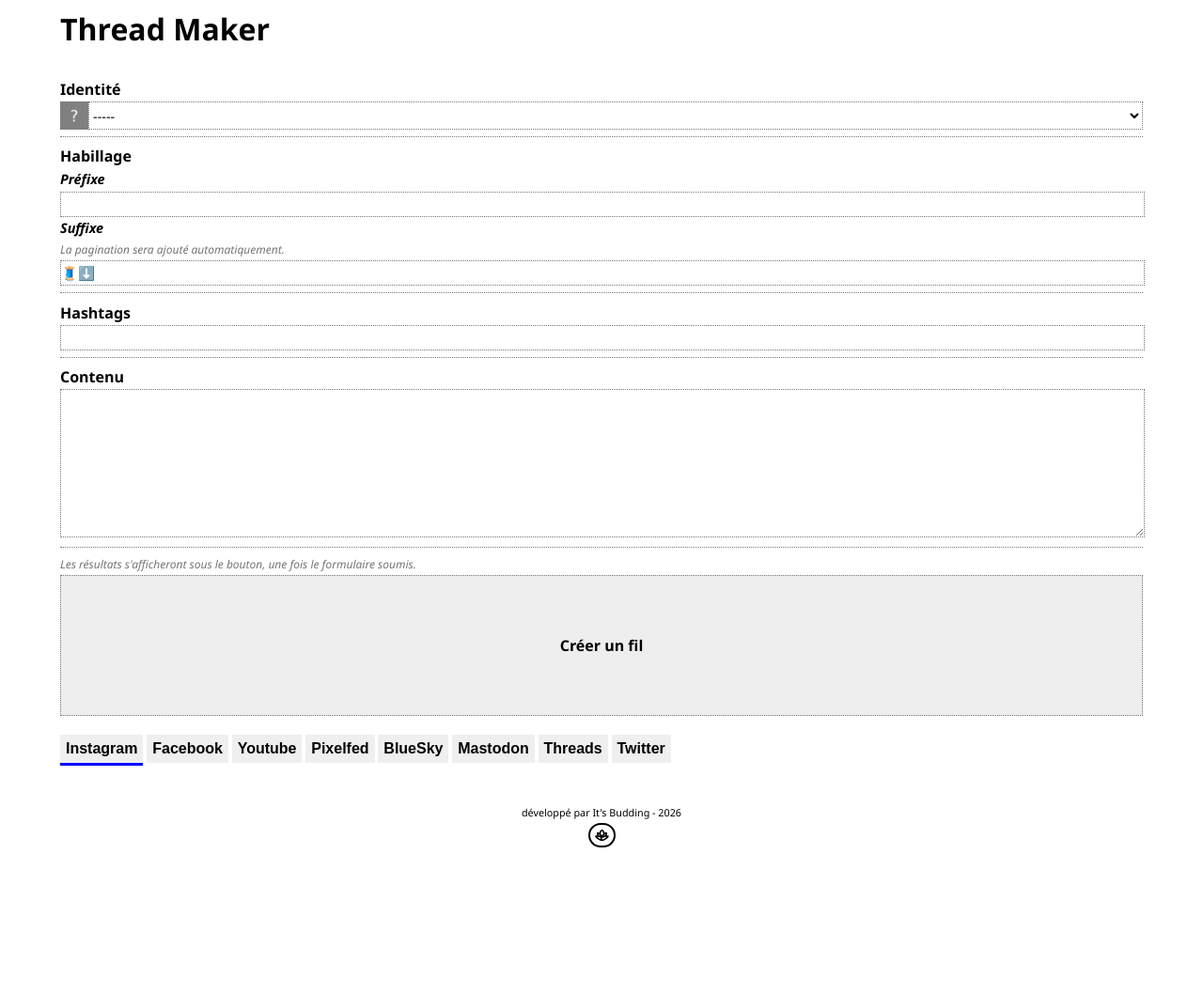
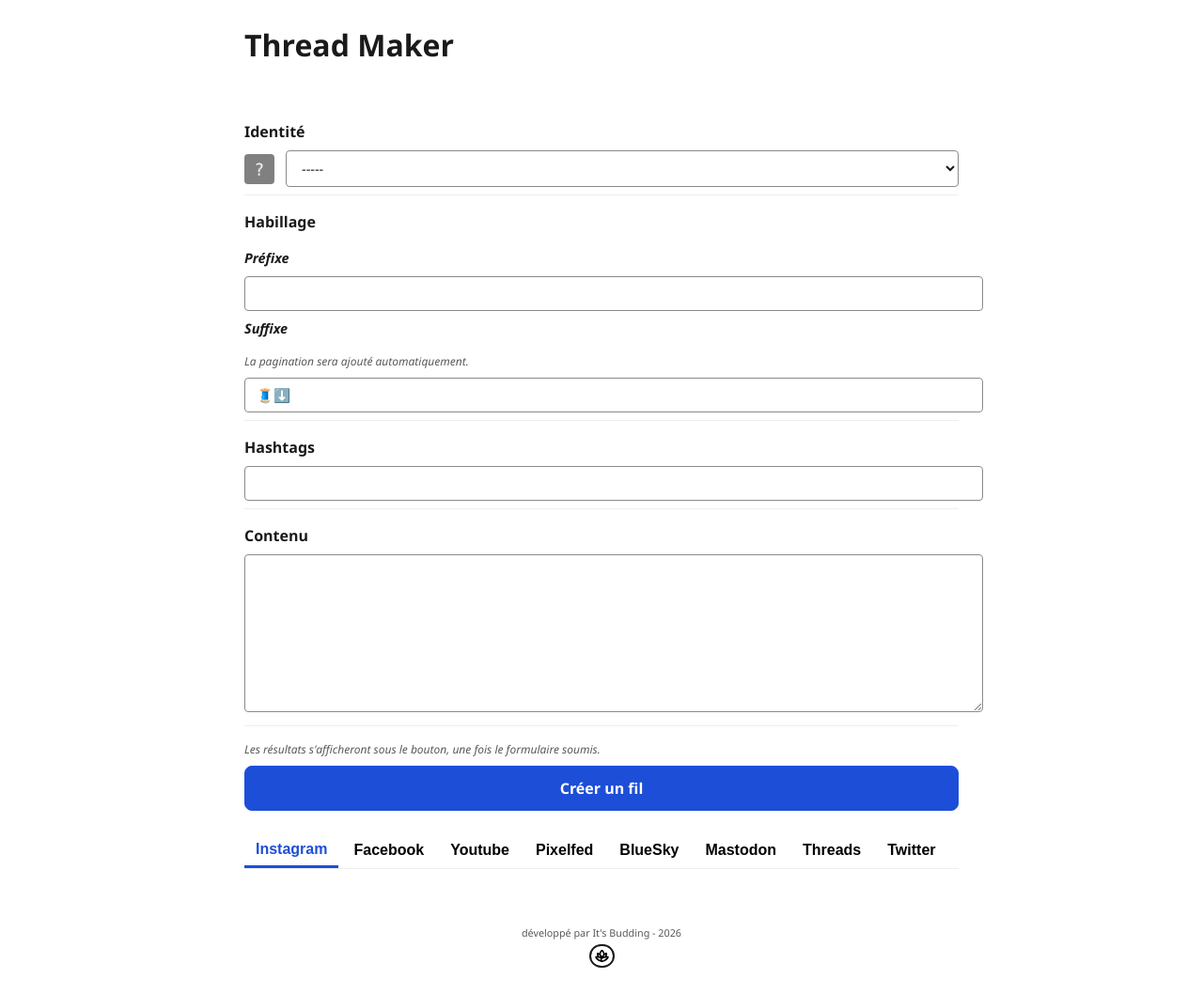
Before and after one commit to itsbudding/thread_maker, a PHP site: page / in a window 1280 px wide. Shown: the whole page at 94% size. Before the commit the page ends 902 px from the top, so only its background shows below. Run offline with PHP 8.4, Linux system fonts and the light colour scheme.

Commit message:
Refresh CSS: design tokens, accessible focus states, responsive layout
- Introduce CSS variables for color, spacing, radius and transitions,
  replacing hardcoded values (fixes an invalid "Segoe UI" font-family
  declaration along the way).
- Fix real WCAG AA contrast failures in the length-indicator states:
  the plain "orange" warning text (~2:1) and "red" danger text/background
  (~4:1) both failed against white; replaced with darker, checked tones
  (success/warning/danger all >=5:1).
- Replace outline-less inputs/buttons/tabs with a single, consistent
  :focus-visible style (solid high-contrast outline, never removed
  without a replacement) across every interactive element.
- Rework the result "segment" cards with flexbox instead of the
  negative-margin hack used to place the Copier button, and turn the
  oversized fixed-height submit button into a normal padded button.
- Add responsive breakpoints (768px/480px): full-width form on mobile,
  horizontally scrollable tablist, larger touch targets for the Copier
  buttons and tabs.
- Respect prefers-reduced-motion by disabling the new hover/focus
  transitions for users who request less motion.

```diff
--- a/style.css
+++ b/style.css
@@ -1,68 +1,99 @@
 @charset "UTF-8";
 
 :root{
-	--gris_fonce: #757575;
-	--gris_clair: #EEEEEE;
-	--blanc: #FFFFFF;
-	--noir: #000000;
+	/* Neutres */
+	--color-bg: #FFFFFF;
+	--color-surface: #F5F5F5;
+	--color-surface-strong: #EEEEEE;
+	--color-border: #8A8A8A;
+	--color-text: #1A1A1A;
+	--color-text-muted: #595959;
+	--color-white: #FFFFFF;
+
+	/* Accent (réservé aux actions principales et à l'état actif) */
+	--color-accent: #1D4ED8;
+	--color-accent-dark: #1E3A8A;
+	--color-accent-contrast: #FFFFFF;
+
+	/* Focus : toujours le plus contrasté possible, quel que soit le fond */
+	--color-focus: var(--color-text);
+
+	/* Statuts (vérifiés AA sur fond blanc) */
+	--color-success: #1A7F37;
+	--color-warning: #B45309;
+	--color-danger: #B91C1C;
+
+	/* Échelle d'espacement */
+	--space-1: 4px;
+	--space-2: 8px;
+	--space-3: 12px;
+	--space-4: 16px;
+	--space-5: 24px;
+	--space-6: 32px;
+
+	--radius-sm: 4px;
+	--radius-md: 8px;
+	--shadow-sm: 0 1px 2px rgba(0, 0, 0, 0.08);
+
+	--transition-fast: 120ms ease;
 }
+
 html{
-	background-color:var(--blanc);
-	color:var(--noir);
+	background-color: var(--color-bg);
+	color: var(--color-text);
 
-	font-family:Segoe UI, Arial, sans serif;
+	font-family: "Segoe UI", Arial, sans-serif;
 }
 body{
-	font-size:.9rem;
+	font-size: .9rem;
+	line-height: 1.5;
 }
 
-header{
-	width:90%;
+header, main{
+	width: 90%;
+	max-width: 760px;
 
 	margin: 0 auto;
-	padding: 10px 0 20px 0;
-
-}
-
-main{
-	width:90%;
-
-	margin: 0 auto;
-	padding: 10px 0 20px 0;
-
+	padding: var(--space-4) 0 var(--space-5) 0;
 }
 h1{
 	font-weight:700;
 	font-size:2rem;
-	padding:5px 0px;
+	padding: var(--space-2) 0;
 }
 h2{
 	font-weight:700;
 	font-size:1.5rem;
-	padding:5px 0px;
+	padding: var(--space-2) 0;
 }
 h3{
 	font-weight:700;
 	font-size:1rem;
-	padding:5px 0px;
+	padding: var(--space-2) 0;
 }
 h4{
 	font-weight:700;
 	font-style:italic;
 	font-size:0.9rem;
-	padding:5px 0px;
+	padding: var(--space-2) 0;
 }
 
 #identite_row{
 	display:flex;
+	align-items:center;
+	gap: var(--space-3);
 }
 #identite_row img{
-	height:30px;
-	width:30px;
+	height:32px;
+	width:32px;
+	border-radius: var(--radius-sm);
 }
 
 /***************************************************** FORMULAIRE ********************/
 #formulaire{
+	display:flex;
+	flex-direction:column;
+	gap: var(--space-1);
 }
 
 form *{
@@ -72,82 +103,110 @@ form *{
 form label{
 	font-weight:700;
 	font-size:1rem;
-	padding:5px 0px;
+	padding: var(--space-2) 0;
 }
 
 input, textarea, select{
-	border: 1px dotted var(--gris_fonce);
+	border: 1px solid var(--color-border);
+	border-radius: var(--radius-sm);
 	font-family:inherit;
 	font-weight:inherit;
 	font-size:inherit;
-	padding:3px 0px;
-	background-color:var(--blanc);
+	padding: var(--space-2) var(--space-3);
+	background-color: var(--color-bg);
+	color: var(--color-text);
+	transition: border-color var(--transition-fast);
 }
 
-#thread_intro{
-	height:calc(6*16px);
+input:focus-visible, textarea:focus-visible, select:focus-visible{
+	outline: 2px solid var(--color-focus);
+	outline-offset: 2px;
+	border-color: var(--color-accent);
 }
 
 #thread_content{
 	height:150px;
+	resize: vertical;
 }
 
 button[type="submit"]{
 	text-align:center;
-	height:150px;
 	font-family:inherit;
-	font-weight:900;
+	font-weight:700;
 	font-size:1rem;
-	border:1px dotted var(--gris_fonce);
-	background-color:var(--gris_clair);
-	margin-bottom:20px;
+	padding: var(--space-3) var(--space-4);
+	border: 1px solid var(--color-accent);
+	border-radius: var(--radius-md);
+	background-color: var(--color-accent);
+	color: var(--color-accent-contrast);
+	margin-bottom: var(--space-5);
+	transition: background-color var(--transition-fast);
 }
 button[type="submit"]:hover{
 	cursor:pointer;
-	background-color:var(--gris_fonce);
-	color:var(--blanc);
+	background-color: var(--color-accent-dark);
 }
-/***************************************************** RESULTATS ********************/
-#resultats{
-	/* border:1px solid var(--gris_fonce); */
+button[type="submit"]:focus-visible{
+	outline: 2px solid var(--color-focus);
+	outline-offset: 2px;
 }
 
+/***************************************************** RESULTATS ********************/
 #resultats .segment{
-	text-align:right;
+	display:flex;
+	align-items:flex-end;
+	gap: var(--space-2);
+	margin-bottom: var(--space-2);
 }
 
-#resultats p{
-	background-color:#EEEEEE;
-	padding:10px 5px;
+#resultats .segment p{
+	flex: 1 1 auto;
+	background-color: var(--color-surface);
+	border-radius: var(--radius-md);
+	padding: var(--space-3);
 	text-align:left;
 }
 
 #resultats button.copy{
+	flex: 0 0 auto;
 	text-align:center;
-	/* height:30px; */
 	font-family:inherit;
 	font-weight:700;
 	font-size:.8rem;
-	border:1px dotted var(--gris_fonce);
-	background-color:var(--gris_clair);
-	margin-bottom:5px;
-	margin-top:-30px;
+	border: 1px solid var(--color-border);
+	border-radius: var(--radius-sm);
+	background-color: var(--color-surface-strong);
+	padding: var(--space-2) var(--space-3);
+	min-height: 36px;
+	transition: background-color var(--transition-fast);
+}
+#resultats button.copy:hover{
+	cursor:pointer;
+	background-color: var(--color-border);
+	color: var(--color-white);
+}
+#resultats button.copy:focus-visible{
+	outline: 2px solid var(--color-focus);
+	outline-offset: 2px;
 }
 
 #resultats button.checked{
-	background-color:#95FC9A;
+	background-color: var(--color-success);
+	border-color: var(--color-success);
+	color: var(--color-white);
 }
 
 .informations{
 	font-size:0.75rem;
 	font-style:italic;
-	color:var(--gris_fonce);
-	padding:5px 0px;
+	color: var(--color-text-muted);
+	padding: var(--space-2) 0;
 }
 
 hr{
 	border:none;
-	border-top: 1px dotted var(--gris_fonce);
+	border-top: 1px solid var(--color-surface-strong);
+	margin: var(--space-2) 0;
 }
 
 .visually-hidden {
@@ -160,59 +219,39 @@ hr{
   width: 1px;
 }
 
-.tabs {
-  /* font-family: "lucida grande", sans-serif; */
-}
-
 [role="tablist"] {
-  /* min-width: 100%; */
+  display:flex;
+  flex-wrap:wrap;
+  gap: var(--space-1);
+  border-bottom: 1px solid var(--color-surface-strong);
 }
 
 [role="tab"]{
 	border:none;
+	background:none;
+	padding: var(--space-2) var(--space-3);
+	border-radius: var(--radius-sm) var(--radius-sm) 0 0;
+	transition: background-color var(--transition-fast);
 }
-
-[role="tab"]:focus,
-[role="tab"]:hover {
-	outline: 2px dotted var(--gris_fonce);
-	/* border:none; */
+[role="tab"] h3{
+	padding:0;
+}
+[role="tab"]:hover{
+	cursor:pointer;
+	background-color: var(--color-surface);
+}
+[role="tab"]:focus-visible {
+	outline: 2px solid var(--color-focus);
+	outline-offset: 2px;
 }
 
 [role="tab"][aria-selected="true"] {
-  /* padding: 2px 2px 4px; */
-  /* margin-top: 0; */
-  /* border-width: 2px; */
-  /* border-top-width: 6px; */
-  /* border-top-color: rgb(36 116 214); */
-  /* border-bottom-color: hsl(220deg 43% 99%); */
-  /* background: hsl(220deg 43% 99%); */
-  border: none;
-  border-bottom: 3px solid blue;
-}
-
-[role="tab"][aria-selected="false"] {
-  /* border-bottom: 1px solid hsl(219deg 1% 72%); */
-}
-
-
-[role="tab"]:hover span.focus,
-[role="tab"]:focus span.focus,
-[role="tab"]:active span.focus {
-  /* padding: 2px 4px; */
-  /* border: 2px solid rgb(36 116 214); */
-  /* border-radius: 3px; */
+  border-bottom: 3px solid var(--color-accent);
+  color: var(--color-accent);
 }
 
 [role="tabpanel"] {
-  /* padding: 5px; */
-  /* border: 2px solid hsl(219deg 1% 72%); */
-  /* border-radius: 0 5px 5px; */
-  /* background: hsl(220deg 43% 99%); */
-  /* min-height: 10em; */
-  /* width: 100%; */
-  /* overflow: auto; */
-
-  margin-top:5px;
+  margin-top: var(--space-3);
 }
 
 [role="tabpanel"].is-hidden {
@@ -220,48 +259,102 @@ hr{
 }
 
 .ctrl_length{
+	display:inline-flex;
+	align-items:center;
 	font-weight:700;
-	padding:10px 0px;
+	padding: var(--space-2) var(--space-3);
+	border-radius: var(--radius-sm);
+	background-color: var(--color-surface);
+	margin-bottom: var(--space-2);
 }
 
-[role="tabpanel"] .ok span.length {
-  color: green;
+.ctrl_length.ok span.length {
+  color: var(--color-success);
 }
-[role="tabpanel"] .ko span.length {
-  color: red;
+.ctrl_length.ko span.length {
+  color: var(--color-danger);
 }
-[role="tabpanel"] .warning span.length {
-  color: orange;
+.ctrl_length.warning span.length {
+  color: var(--color-warning);
 }
-[role="tabpanel"] .alert span.length {
-  color: white;
-  background-color:red;
-  padding:0 2px;
+.ctrl_length.alert {
+  color: var(--color-white);
+  background-color: var(--color-danger);
+}
+.ctrl_length.alert span.length {
+  color: var(--color-white);
 }
 
 
 /***************************************************** FOOTER ********************/
 footer{
-	margin: 20px auto;
+	margin: var(--space-5) auto;
     text-align: center;
     display: block;
     width: 100%;
     font-size: 0.75em;
+    color: var(--color-text-muted);
 }
 
 footer a img, footer a, footer a:visited, footer a:active {
-    color: #000;
+    color: inherit;
     text-decoration: none;
     cursor: pointer;
 }
 footer a:hover {
     text-decoration: underline;
 }
+footer a:focus-visible {
+	outline: 2px solid var(--color-focus);
+	outline-offset: 2px;
+}
 
 footer img {
     width: 15px;
-    padding: 5px;
-	margin-top:5px;
-    border: 2px solid #000000;
+    padding: var(--space-1);
+	margin-top: var(--space-1);
+    border: 2px solid var(--color-text);
     border-radius: 50px;
 }
+
+@media (prefers-reduced-motion: reduce){
+	*{
+		transition: none !important;
+	}
+}
+
+@media (max-width: 768px){
+	header, main{
+		width: 100%;
+		max-width: none;
+		padding-left: var(--space-4);
+		padding-right: var(--space-4);
+		box-sizing: border-box;
+	}
+}
+
+@media (max-width: 480px){
+	body{
+		font-size: 1rem;
+	}
+	#resultats .segment{
+		flex-direction: column;
+		align-items: stretch;
+	}
+	#resultats button.copy{
+		padding: var(--space-3) var(--space-4);
+		font-size: 0.85rem;
+	}
+	button[type="submit"]{
+		width:100%;
+	}
+	[role="tablist"]{
+		flex-wrap: nowrap;
+		overflow-x: auto;
+		-webkit-overflow-scrolling: touch;
+	}
+	[role="tab"]{
+		flex: 0 0 auto;
+		padding: var(--space-3) var(--space-4);
+	}
+}
```
